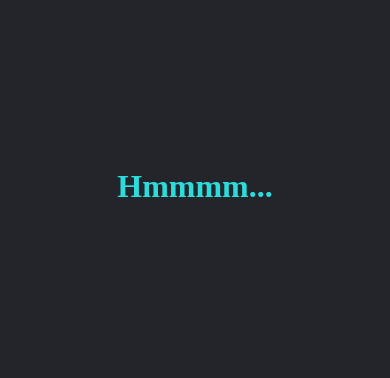
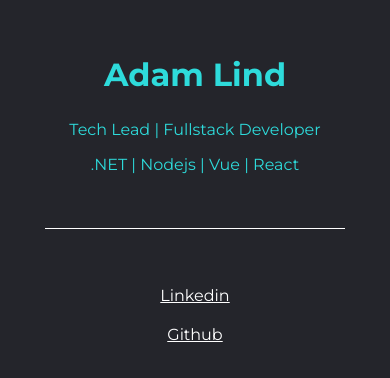
Before and after one commit to Naeralys/website, a plain HTML site: page index.html in a window 390 px wide. Shown: the part 244-622 px from the top of the page. Drawn offline with Linux system fonts and the light colour scheme.

Commit message:
added links and header content

```diff
--- a/index.html
+++ b/index.html
@@ -1,19 +1,106 @@
 <html>
 	<head>
+		<link rel="preconnect" href="https://fonts.googleapis.com">
+		<link rel="preconnect" href="https://fonts.gstatic.com" crossorigin>
+		<link href="https://fonts.googleapis.com/css2?family=Montserrat:ital,wght@0,100..900;1,100..900&display=swap" rel="stylesheet">
+		<meta name="viewport" content="width=device-width, initial-scale=1.0">
 		<style>
+			html {
+				font-family: 'Montserrat', sans-serif;
+			}
+
 			body {
+				background-color: #24252b;
+				color: #2edbdb;
+			}
+
+			header {
+				display: flex;
 				min-height: 100vh;
-				display: flex;
-				background-color: #24252b;
 				justify-content: center;
 				align-items: center;
 			}
-			h1 {
-				color: #2edbdb;
+
+			.header-left {
+				width: 50%;
+				text-align: center;
+				max-width: 400px;
+			}
+
+			.header-left h2 {
+				font-size: 3.5rem;
+			}
+
+			.header-left p {
+				font-size: 1.2rem;
+			}
+
+			.header-right {
+				width: 50%;
+				max-width: 400px;
+			}
+
+			.header-right a {
+				color: white;
+				font-size: 1.2rem;
+				display: block;
+				margin-top: 20px;
+			}
+
+			.divider {
+				width: 1px;
+				height: 500px;
+				margin: 0 10%;
+				background-color: white;
+			}
+			@media screen and (max-width: 768px) {
+				.header-left {
+					width: 100%;
+					max-width: 90%;
+				}
+
+				.header-left h2 {
+					font-size: 2rem;
+				}
+
+				.header-left p {
+					font-size: 1rem;
+				}
+
+				header {
+					flex-direction: column;
+				}
+
+				.header-right {
+					width: 100%;
+					max-width: 90%;
+				}
+
+				.header-right a {
+					text-align: center;
+					font-size: 1rem;
+				}
+
+				.divider {
+					width: 80%;
+					height: 1px;
+					margin: 10% 0;
+				}
 			}
 		</style>
 	</head>
 	<body>
-		<h1>Hmmmm...</h1>
+		<header>
+			<div class="header-left">
+				<h2>Adam Lind</h2>
+				<p>Tech Lead | Fullstack Developer</p>
+				<p>.NET | Nodejs | Vue | React</p>
+			</div>
+			<div class="divider"></div>
+			<div class="header-right">
+				<a href="https://www.linkedin.com/in/adaml1nd/">Linkedin</a>
+				<a href="https://github.com/Naeralys/">Github</a>
+			</div>
+		</header>
 	</body>
 </html>
```
